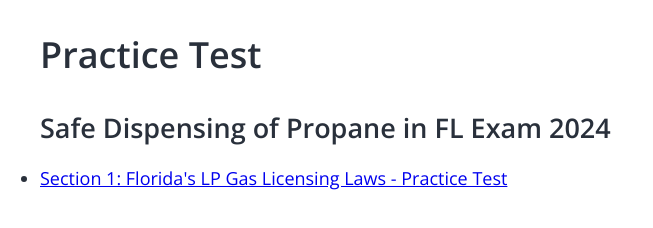
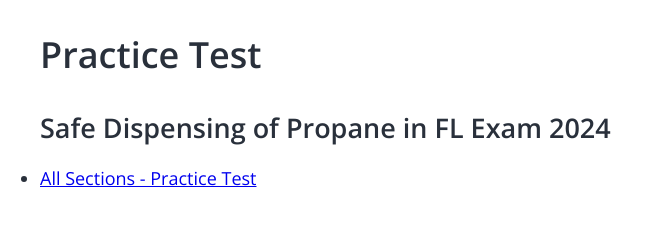
Before and after one commit to jessicaerazo/jessicaerazo.github.io, a plain HTML site: page index.html in a window 1280 px wide. Shown: the whole page, without its empty margins (0-653 px from the left). Drawn offline with nearby package versions, Linux system fonts and the light colour scheme.

Commit message:
Clean up

```diff
--- a/index.html
+++ b/index.html
@@ -26,9 +26,7 @@
       <h2>Safe Dispensing of Propane in FL Exam 2024</h2>
       <ul>
         <li>
-          <a href="section-1.html"
-            >Section 1: Florida's LP Gas Licensing Laws - Practice Test</a
-          >
+          <a href="section-1.html">All Sections - Practice Test</a>
         </li>
         <!-- <li>
           <a href="section-2.html"
```
